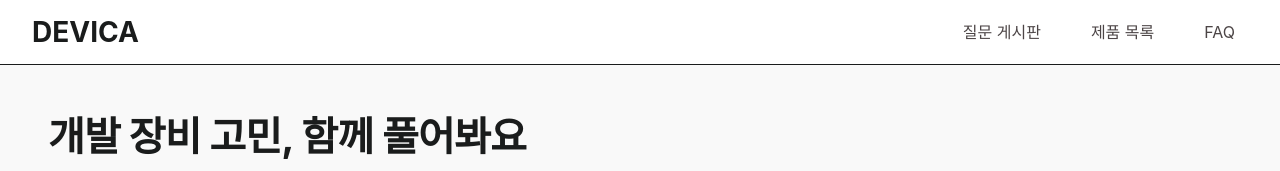
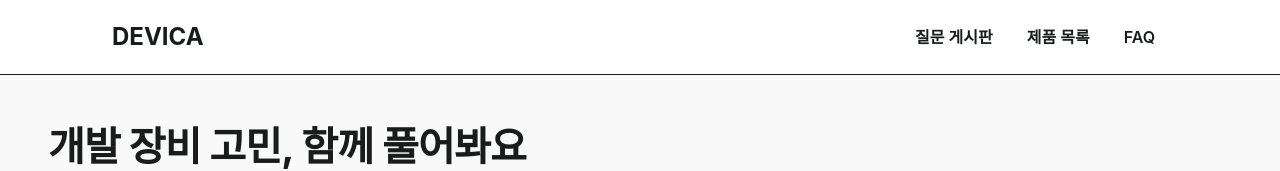
Before and after one commit to woowacourse-teams/2026-Devica, a React (Vite) app in the folder frontend/: page / in a window 1280 px wide. Shown: the top 171 px of the page. Built offline with nearby package versions, Linux system fonts and the light colour scheme; no server answers.

Commit message:
fix(frontend): 상단 내비게이션바 스타일과 활성 메뉴 표시 통일
Frontend-Review: hash=905293aabea9f63ce81bd1f093ec15147fe3efc9 base=origin/develop unresolved=0

```diff
--- a/frontend/src/App.tsx
+++ b/frontend/src/App.tsx
@@ -116,7 +116,8 @@ export function App() {
         boardHref={boardHref}
         onBoard={() => go(boardHref)}
         boardActive={inBoard}
-        home={screen === 'home'}
+        productListActive={screen === 'products' || screen === 'matched' || screen === 'detail'}
+        guideActive={screen === 'faq'}
       />
       <main className={screen === 'home' ? 'probe probe--home' : 'probe'} id="main-content">
         <Switch>
--- a/frontend/src/SiteHeader.tsx
+++ b/frontend/src/SiteHeader.tsx
@@ -7,7 +7,8 @@ type Props = {
   boardHref: string;
   onBoard: () => void;
   boardActive: boolean;
-  home?: boolean;
+  productListActive: boolean;
+  guideActive: boolean;
 };
 
 function navigateInside(event: MouseEvent<HTMLAnchorElement>, navigate: () => void) {
@@ -18,9 +19,17 @@ function navigateInside(event: MouseEvent<HTMLAnchorElement>, navigate: () => vo
   navigate();
 }
 
-export function SiteHeader({ onGuide, onProductList, boardHref, onBoard, boardActive, home = false }: Props) {
+export function SiteHeader({
+  onGuide,
+  onProductList,
+  boardHref,
+  onBoard,
+  boardActive,
+  productListActive,
+  guideActive,
+}: Props) {
   return (
-    <header className={home ? 'site-header site-header--home' : 'site-header'}>
+    <header className="site-header">
       <div className="site-header__inner">
         <a className="site-logo" href="/">
           DEVICA
@@ -40,6 +49,7 @@ export function SiteHeader({ onGuide, onProductList, boardHref, onBoard, boardAc
             className="site-nav__item"
             id="nav-product-list-button"
             href="/products"
+            aria-current={productListActive ? 'page' : undefined}
             onClick={(event) => navigateInside(event, onProductList)}
           >
             제품 목록
@@ -48,6 +58,7 @@ export function SiteHeader({ onGuide, onProductList, boardHref, onBoard, boardAc
             className="site-nav__item"
             id="nav-guide-button"
             href="/faq"
+            aria-current={guideActive ? 'page' : undefined}
             onClick={(event) => navigateInside(event, onGuide)}
           >
             FAQ
--- a/frontend/src/SiteLayout.css
+++ b/frontend/src/SiteLayout.css
@@ -102,27 +102,6 @@
     text-decoration: underline;
 }
 
-.site-header--home .site-header__inner {
-    max-width: 1376px;
-    min-height: 64px;
-    padding-top: var(--density-high);
-    padding-bottom: var(--density-high);
-}
-
-.site-header--home .site-logo {
-    font-size: 28px;
-}
-
-.site-header--home .site-nav__item {
-    color: var(--on-surface-variant);
-    font-weight: 400;
-}
-
-.site-header--home .site-nav__item:hover,
-.site-header--home .site-nav__item:focus-visible {
-    color: var(--on-primary);
-}
-
 @media (min-width: 768px) {
     .site-header__inner,
     .site-footer__inner {
@@ -137,8 +116,4 @@
     .site-nav__item {
         font-size: var(--body-lg-font-size);
     }
-
-    .site-header--home .site-nav {
-        gap: 24px;
-    }
 }
```
